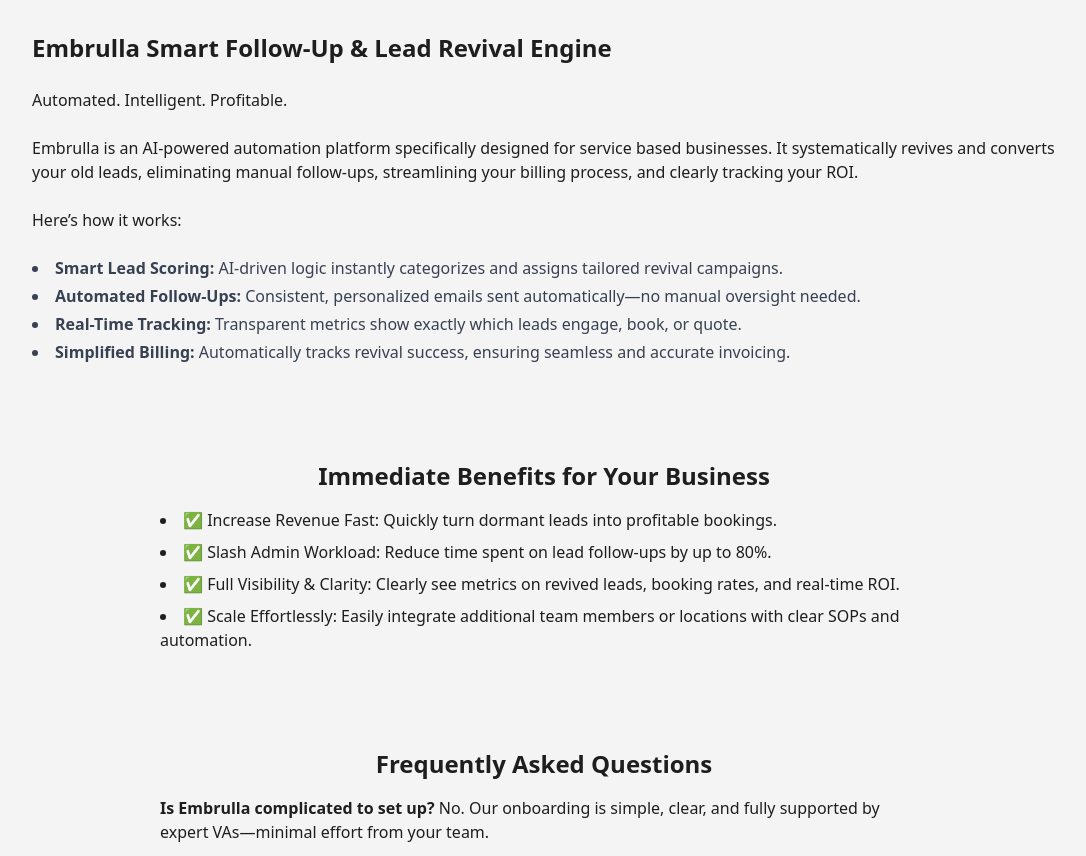
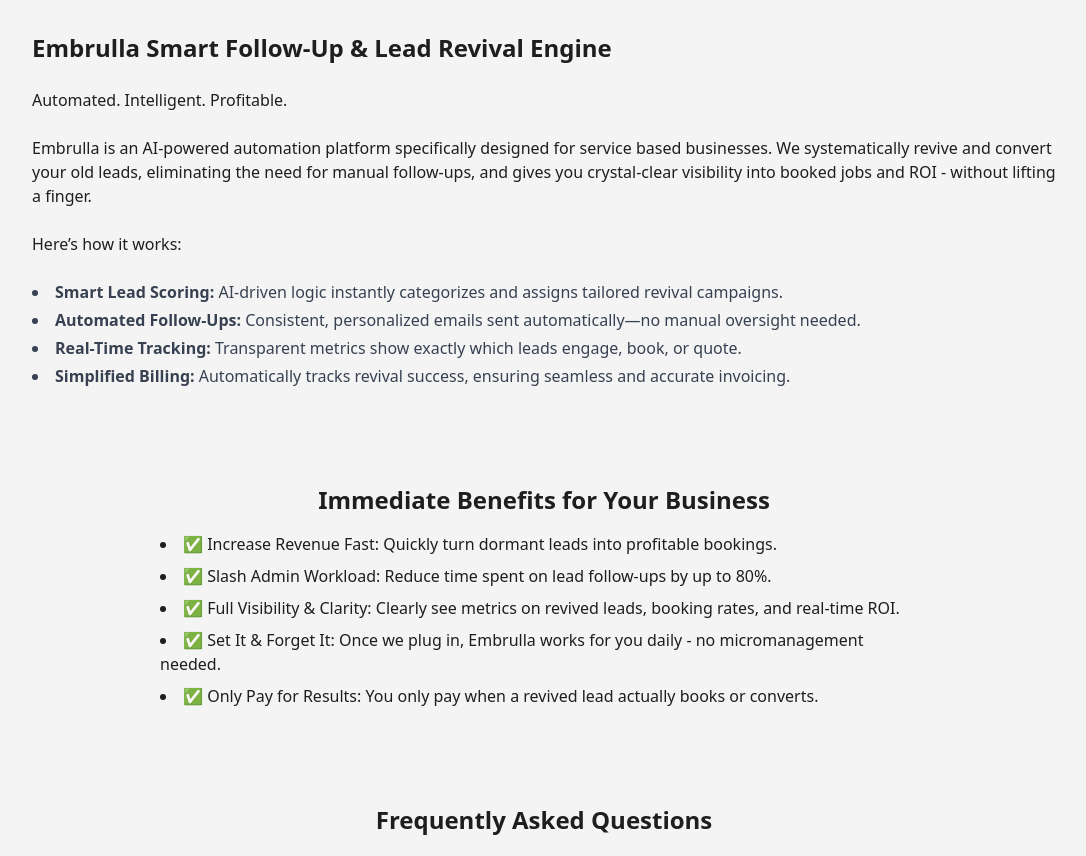
Before and after one commit to Tylersdoiron/v6, a React (Vite) app: page / in a window 1280 px wide. Shown: the part 760-1616 px from the top of the page, without its empty margins (96-1182 px from the left). Built offline with nearby package versions, Linux system fonts and the light colour scheme.

Commit message:
Update EmbrullaLandingPage.tsx

```diff
--- a/src/EmbrullaLandingPage.tsx
+++ b/src/EmbrullaLandingPage.tsx
@@ -48,7 +48,7 @@
           <h2 className="text-2xl font-bold">Embrulla Smart Follow-Up & Lead Revival Engine</h2>
           <p>Automated. Intelligent. Profitable.</p>
           <p>
-            Embrulla is an AI-powered automation platform specifically designed for service based businesses. It systematically revives and converts your old leads, eliminating manual follow-ups, streamlining your billing process, and clearly tracking your ROI.
+            Embrulla is an AI-powered automation platform specifically designed for service based businesses. We systematically revive and convert your old leads, eliminating the need for manual follow-ups, and gives you crystal-clear visibility into booked jobs and ROI - without lifting a finger.
           </p>
           <p>Here’s how it works:</p>
           <ul className="list-disc list-inside space-y-1 text-gray-700">
@@ -64,7 +64,8 @@
             <li>✅ Increase Revenue Fast: Quickly turn dormant leads into profitable bookings.</li>
             <li>✅ Slash Admin Workload: Reduce time spent on lead follow-ups by up to 80%.</li>
             <li>✅ Full Visibility & Clarity: Clearly see metrics on revived leads, booking rates, and real-time ROI.</li>
-            <li>✅ Scale Effortlessly: Easily integrate additional team members or locations with clear SOPs and automation.</li>
+            <li>✅ Set It & Forget It: Once we plug in, Embrulla works for you daily - no micromanagement needed.</li>
+            <li>✅ Only Pay for Results: You only pay when a revived lead actually books or converts.</li>
           </ul>
         </motion.section>
         <motion.section id="faq" className="max-w-3xl mx-auto text-left space-y-4" initial={{ opacity: 0 }} whileInView={{ opacity: 1 }} transition={{ duration: 0.6 }}>
```
